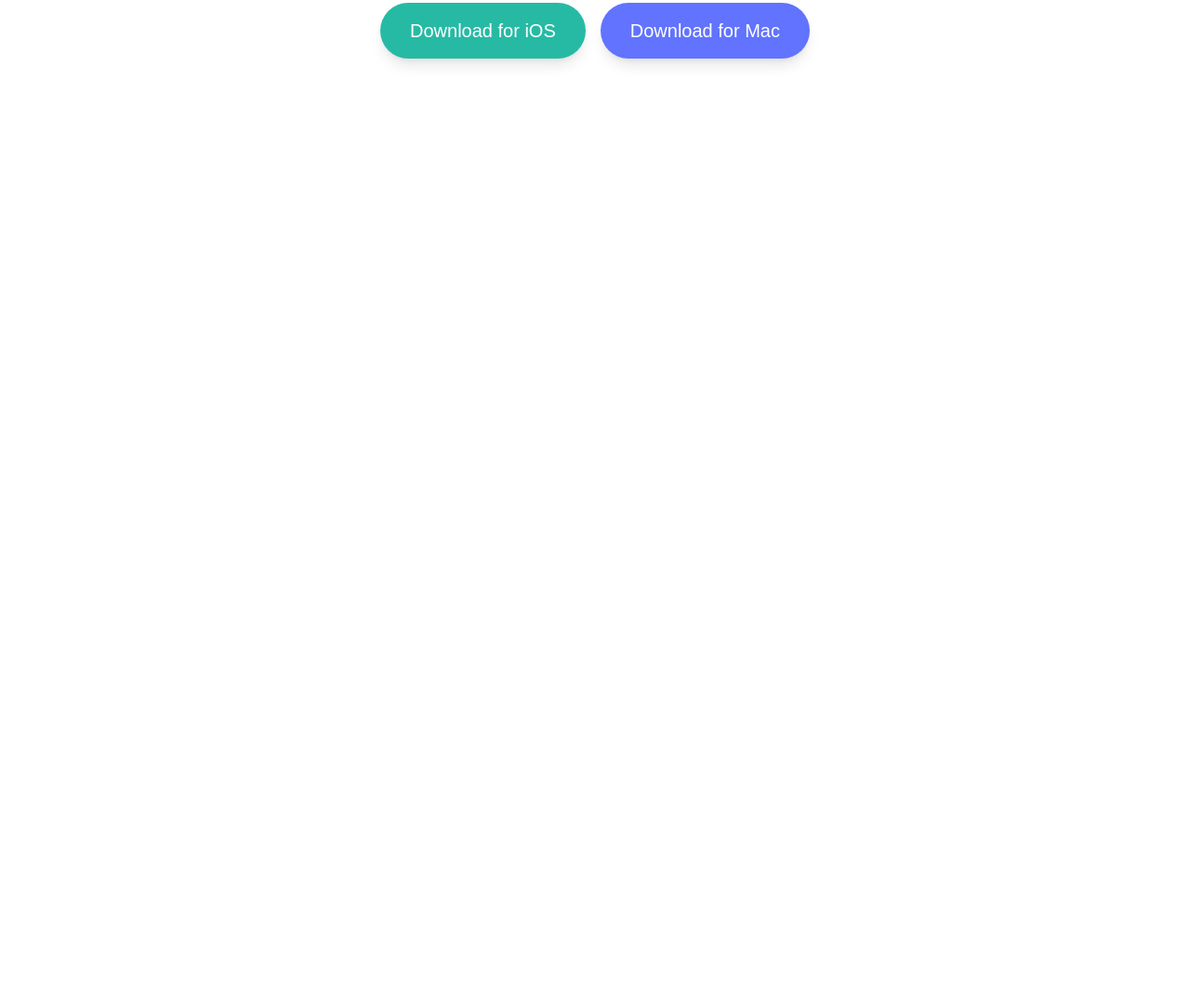
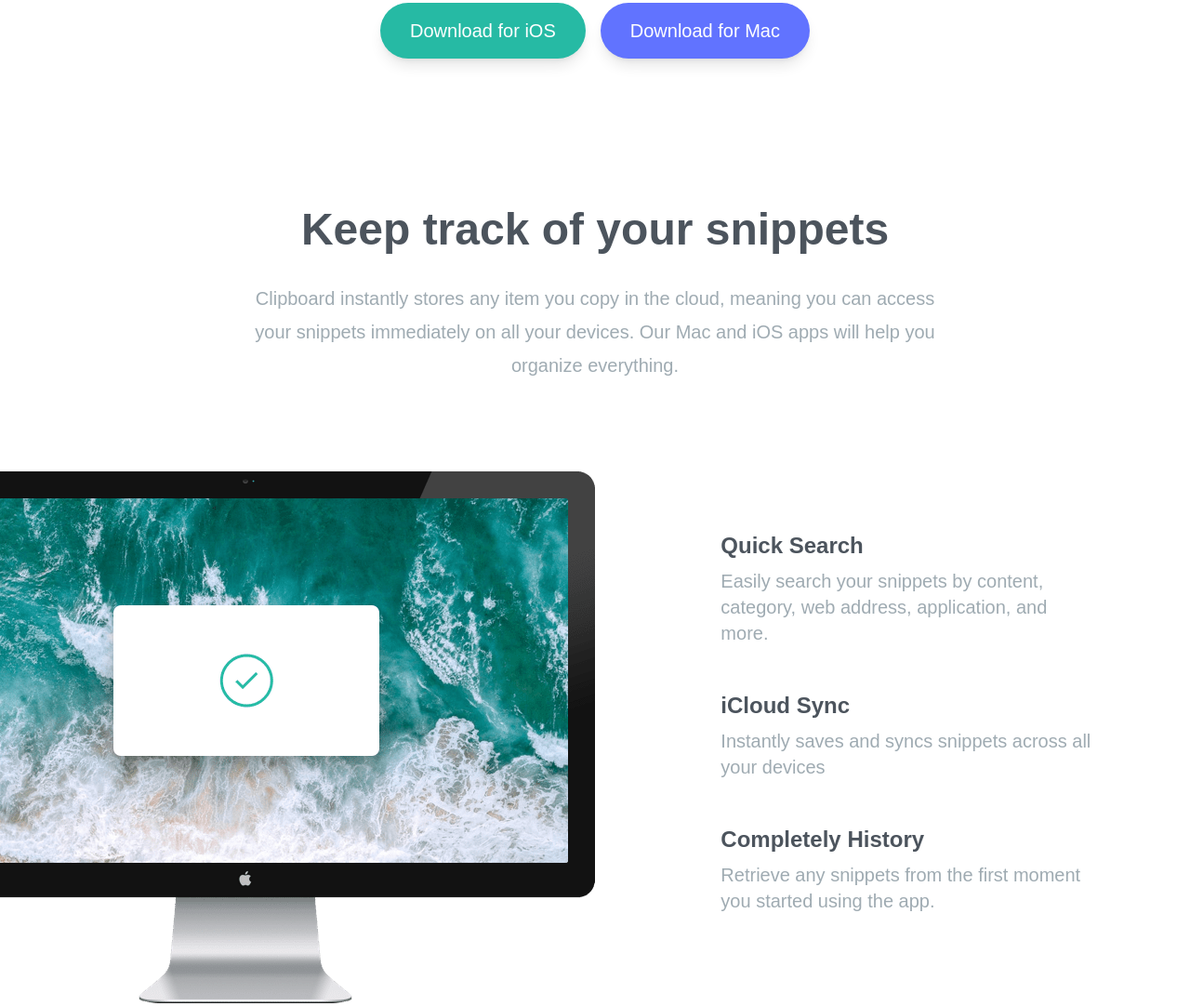
Before and after one commit to entropyAMNESTY/landingPageTailwindCSS, a website: page src/index.html in a window 1280 px wide. Shown: the part 498-1580 px from the top of the page at 93% size. Before the commit the page ends 800 px from the top, so only its background shows below. Drawn offline with Linux system fonts and the light colour scheme; a web font is replaced by a local one.

Commit message:
Added Snippet Section, Feature Section

```diff
--- a/src/index.html
+++ b/src/index.html
@@ -24,24 +24,18 @@
             rel="stylesheet"
         />
         <link href="/dist/output.css" rel="stylesheet" />
-        <title>Starter Tailwind CSS</title>
+        <title>Clipboard Website</title>
     </head>
     <body>
         <!-- Hero Section -->
         <section id="hero">
-            <div
-                class="max-w-6xl mx-auto text-center mb-40 px-10 pt-16"
-            >
+            <div class="section-container mb-40 pt-16">
                 <img
                     class="mx-auto my-16"
                     src="/images/logo.svg"
                     alt=""
                 />
-                <h3
-                    class="mb-8 text-4xl font-bold text-darkGrayishBlue md:text-5xl"
-                >
-                    A history of everything you copy
-                </h3>
+                <h3>A history of everything you copy</h3>
                 <p
                     class="max-w-3xl mx-auto mb-10 text-2xl text-darkGrayishBlue"
                 >
@@ -52,9 +46,7 @@
                 </p>
 
                 <!-- Button Container -->
-                <div
-                    class="flex flex-col justify-center w-full space-y-6 text-xl text-white md:flex-row md:space-y-0 md:space-x-4"
-                >
+                <div class="button-container">
                     <a
                         class="p-4 px-8 rounded-full shadow-lg bg-strongCyan duration-200 hover:opacity-80"
                         href=""
@@ -68,5 +60,109 @@
                 </div>
             </div>
         </section>
+
+        <!-- Snippets -->
+        <section id="snippets">
+            <div class="section-container my-20">
+                <h3>Keep track of your snippets</h3>
+                <p
+                    class="max-w-3xl mx-auto mb-24 text-xl leading-9 text-center text-grayishBlue"
+                >
+                    Clipboard instantly stores any item you
+                    copy in the cloud, meaning you can
+                    access your snippets immediately on all
+                    your devices. Our Mac and iOS apps will
+                    help you organize everything.
+                </p>
+            </div>
+        </section>
+
+        <!-- Features Section -->
+        <section id="features">
+            <div class="section-container my-20">
+                <div
+                    class="relative flex flex-col md:flex-row md:space-x-32"
+                >
+                    <!-- Image -->
+                    <div class="md:w-1/2">
+                        <img
+                            src="/images/image-computer.png"
+                            alt=""
+                            class="md:absolute top-0 right-[50%]"
+                        />
+                    </div>
+                    <!-- Items Container -->
+                    <div
+                        class="flex flex-col mt-16 mb-24 space-y-12 text-xl md:mb-60 md:text-left md:pl-16"
+                    >
+                        <!-- Item 1 -->
+                        <div>
+                            <h5
+                                class="mb-2 text-2xl font-bold text-darkGrayishBlue"
+                            >
+                                Quick Search
+                            </h5>
+                            <p
+                                class="max-w-md text-grayishBlue"
+                            >
+                                Easily search your snippets
+                                by content, category, web
+                                address, application, and
+                                more.
+                            </p>
+                        </div>
+                        <!-- Item 2 -->
+                        <div>
+                            <h5
+                                class="mb-2 text-2xl font-bold text-darkGrayishBlue"
+                            >
+                                iCloud Sync
+                            </h5>
+                            <p
+                                class="max-w-md text-grayishBlue"
+                            >
+                                Instantly saves and syncs
+                                snippets across all your
+                                devices
+                            </p>
+                        </div>
+                        <!-- Item 3 -->
+                        <div>
+                            <h5
+                                class="mb-2 text-2xl font-bold text-darkGrayishBlue"
+                            >
+                                Completely History
+                            </h5>
+                            <p
+                                class="max-w-md text-grayishBlue"
+                            >
+                                Retrieve any snippets from
+                                the first moment you started
+                                using the app.
+                            </p>
+                        </div>
+                    </div>
+                </div>
+            </div>
+        </section>
+
+        <!-- Access Anywhere Section -->
+        <section id="access">
+            <div class="section-container my-20">
+                <h3>Access Clipboard Anywhere</h3>
+                <p
+                    class="max-w-3xl mx-auto mb-24 text-xl leading-9 text-center text-grayishBlue"
+                >
+                    Whether you're on the go, or at your
+                    computer, you can access all your
+                    Clipboard snippets in a few simple
+                    clicks.
+                </p>
+                <img
+                    src="/images/image-devices.png"
+                    alt=""
+                />
+            </div>
+        </section>
     </body>
 </html>
--- a/src/input.css
+++ b/src/input.css
@@ -1,6 +1,20 @@
 @tailwind base;
 @tailwind components;
 @tailwind utilities;
+
+@layer base {
+    h3 {
+        @apply mb-8 text-4xl font-bold text-darkGrayishBlue md:text-5xl;
+    }
+}
+
+.section-container {
+    @apply max-w-6xl mx-auto text-center px-10;
+}
+
+.button-container {
+    @apply flex flex-col justify-center w-full space-y-6 text-xl text-white md:flex-row md:space-y-0 md:space-x-4;
+}
 
 body {
     background-image: url('../images/bg-header-desktop.png');
```
Also changed, not shown: dist/output.css.
